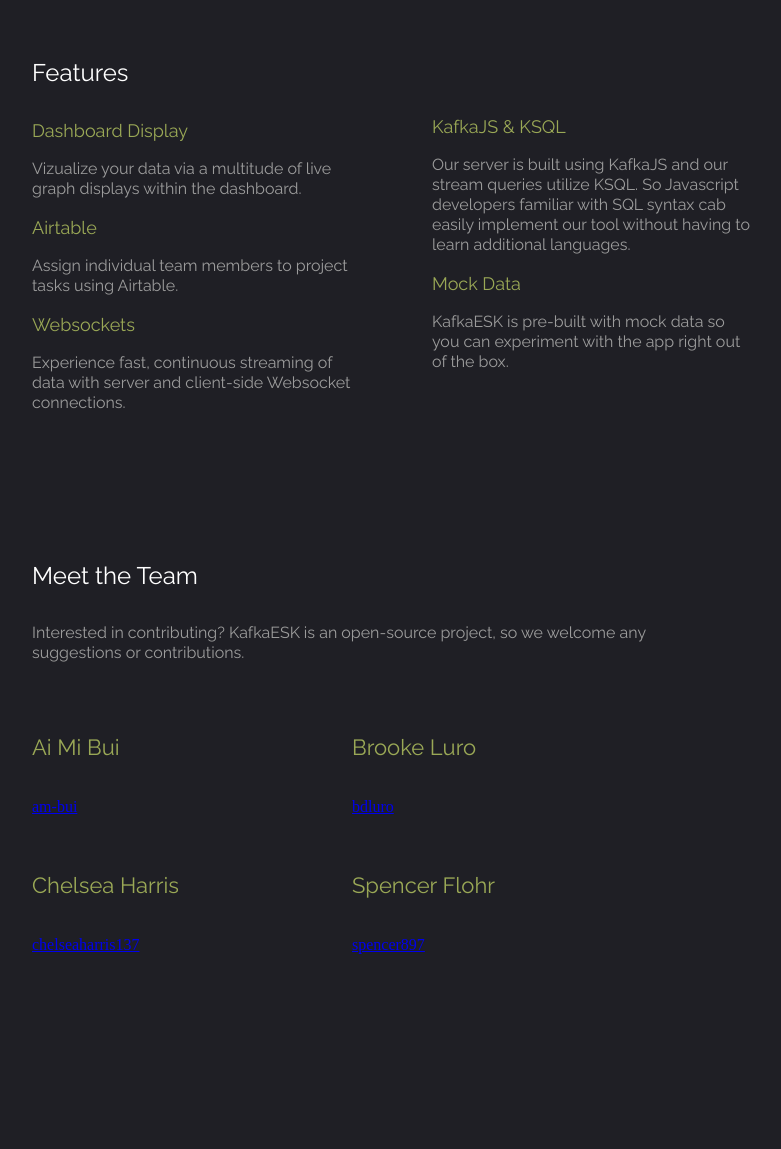
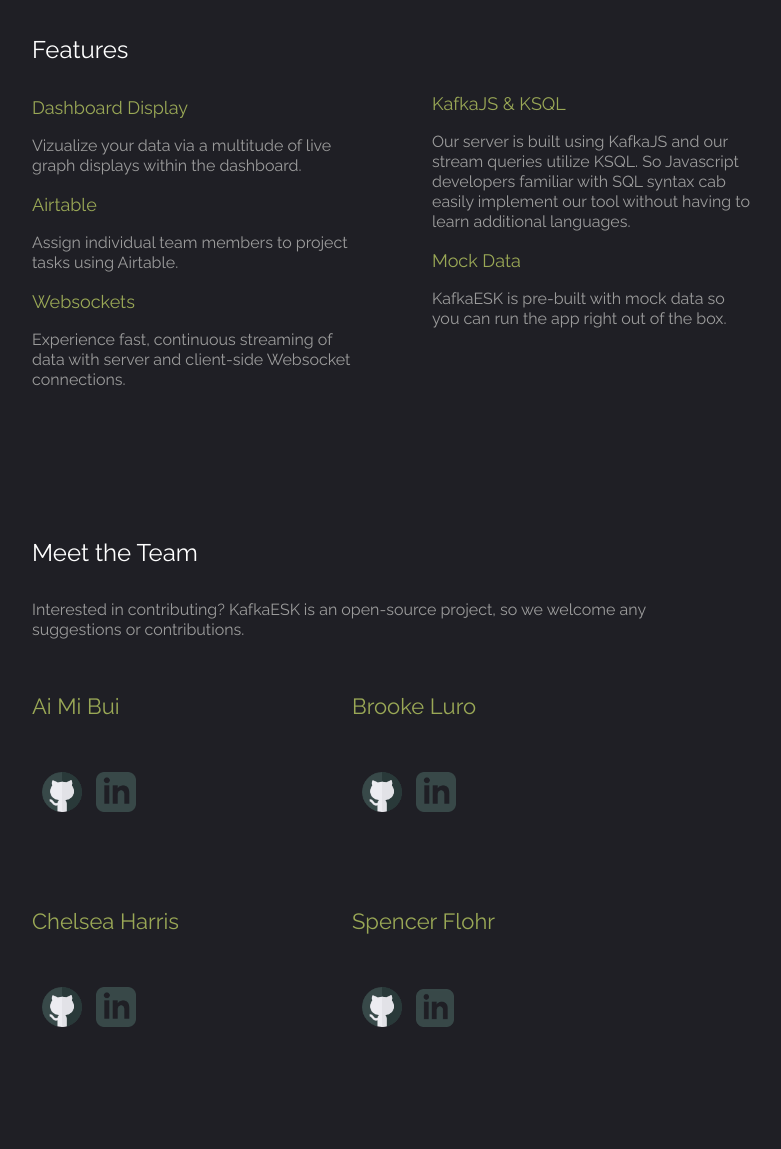
Before and after one commit to chelseaharris137/KafkaESK-lander, a plain HTML site: page index.html in a window 1280 px wide. Shown: the part 957-2106 px from the top of the page, without its empty margins (288-1069 px from the left). Before the commit the page ends 2019 px from the top, so only its background shows below. Drawn offline with Linux system fonts and the light colour scheme.

Commit message:
finalized styling of team component

```diff
--- a/index.html
+++ b/index.html
@@ -10,6 +10,9 @@
       href="https://fonts.googleapis.com/css2?family=Raleway:wght@100&display=swap"
       rel="stylesheet"
     />
+    <link rel="icon"
+      type="image/png"
+      href="./src/favicon.png">
     <link rel="preconnect" href="https://fonts.gstatic.com" />
     <link
       href="https://fonts.googleapis.com/css2?family=Raleway:wght@100;400;600&display=swap"
@@ -18,18 +21,20 @@
   </head>
   <body>
     <nav>
-      <div><img src="./src/kafkaesk-logo.png" width="150px" /></div>
+      <div><img src="./src/kafkaesk-logo.png" width="150px" style="padding-left: 30px;"/></div>
       <div>&nbsp;</div>
       <div>&nbsp;</div>
       <div>
-        <img src="./src/ilinkedin.png" width="25px" style="padding-top: 15px" />
+        <a href="#" target="_blank">
+        <img src="./src/ilinkedin.png" width="25px" style="padding-top: 10px; padding-right: 10px;"/></a>
       </div>
       <div>
+        <a href="https://github.com/oslabs-beta/kafkaESK" target="_blank">
         <img
           src="./src/github.png"
           width="25px"
-          style="padding-top: 15px; padding-left: 10px"
-        />
+          style="padding-top: 10px; padding-right: 30px;"
+        /></a>
       </div>
     </nav>
     <div id="wrapper">
@@ -89,7 +94,7 @@
           <div>
             <p class="feature-title">Mock Data</p>
             <p class="feature-desc">
-              KafkaESK is pre-built with mock data so you can experiment with
+              KafkaESK is pre-built with mock data so you can run
               the app right out of the box.
             </p>
           </div>
@@ -109,33 +114,51 @@
       <div id="team-row2">
         <div>&nbsp;</div>
         <div class="team-member">
-          <img />
           <h5>Ai Mi Bui</h5>
-          <a class="github-link" href="https://github.com/am-bui">am-bui</a>
-        </div>
-
+            <a href="https://github.com/am-bui" target="_blank" style="text-decoration: none;">
+              <img
+                src="./src/githubicon-personal.png"
+                width="40px"
+                style="padding-top: 15px; padding-left: 10px"
+              /></a>
+            <a href="https://linkedin.com/in/aimibui" target="_blank" style="text-decoration: none;"></a>
+              <img src="./src/linkedin-personal.png"
+              width="40px"
+              style="padding-top: 15px; padding-left: 10px" />
+            </a>
+      </div>
         <div class="team-member">
-          <img />
           <h5>Brooke Luro</h5>
-          <a class="github-link" href="https://github.com/bdluro">bdluro</a>
-        </div>
+          <a href="https://github.com/bdluro" target="_blank" style="text-decoration: none;">
+            <img src="./src/githubicon-personal.png" width="40px" style="padding-top: 15px; padding-left: 10px" />
+          </a>
+          <a href="https://www.linkedin.com/in/brooke-luro-4413046a/" target="_blank" style="text-decoration: none;">
+            <img src="./src/linkedin-personal.png" width="40px" style="padding-top: 15px; padding-left: 10px" />
+          </a>
+          </div>
         <div>&nbsp;</div>
         <div>&nbsp;</div>
         <div class="team-member">
           <img />
           <h5>Chelsea Harris</h5>
-          <a class="github-link" href="https://github.com/chelseaharris137"
-            >chelseaharris137</a
-          >
+          <a href="https://github.com/chelseaharris137" target="_blank" style="text-decoration: none;">
+            <img src="./src/githubicon-personal.png" width="40px" style="padding-top: 15px; padding-left: 10px" />
+          </a>
+          <a href="" target="_blank">
+            <a href="https://www.linkedin.com/in/chelseaharris23/" target="_blank" style="text-decoration: none;">
+            <img src="./src/linkedin-personal.png" width="40px" style="padding-top: 15px; padding-left: 10px" />
+          </a>
         </div>
 
         <div class="team-member">
           <img />
           <h5>Spencer Flohr</h5>
-          <a class="github-link" href="https://github.com/spencer897"
-            >spencer897</a
-          >
-        </div>
+          <a href="https://github.com/spencer897" target="_blank" style="text-decoration: none;">
+            <img src="./src/githubicon-personal.png" width="40" style="padding-top: 15px; padding-left: 10px" />
+          </a>
+          <a href="https://www.linkedin.com/in/sflohr/" target="_blank" style="text-decoration: none;">
+            <img src="./src/linkedin-personal.png" width="38px" style="padding-top: 15px; padding-left: 10px" />
+          </a>
         <div>&nbsp;</div>
       </div>
 
--- a/kafkaesk.css
+++ b/kafkaesk.css
@@ -1,7 +1,13 @@
 body {
   background-color: #1f1f25;
 }
-
+body {
+  background-color: #1f1f25;
+  margin-left: 0px;
+  margin-top: 0px;
+  margin-right: 0px;
+  margin-bottom: 0px;
+}
 #wrapper {
   max-width: 800px;
   margin: auto;
@@ -14,12 +20,12 @@
   gap: 0px 0px;
   grid-template-areas: ". . . . .";
   color: #ffffff;
-  padding-left: 30px;
-  padding-right: 30px;
-  padding-bottom: 15px;
   font-family: "Raleway", sans-serif;
   font-size: 16px;
   background-color: #17171c;
+  width: 100%;
+  top: 0;
+  left: 0;
 }
 #headerDiv {
   display: grid;
```
Also changed, not shown: src/favicon.png (added), src/githubgreen.png (added), src/githubicon-personal.png (added), src/githubicon.png (added), src/linkedin-personal.png (added), src/linkedin-personal2.png (added), 1 other file.
